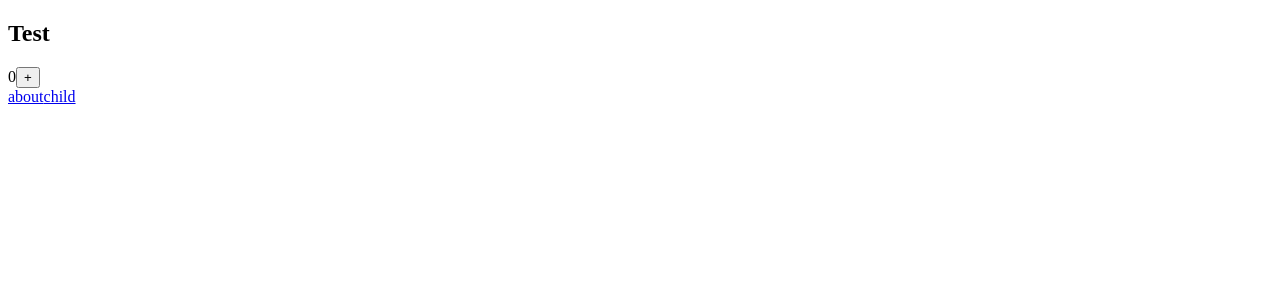
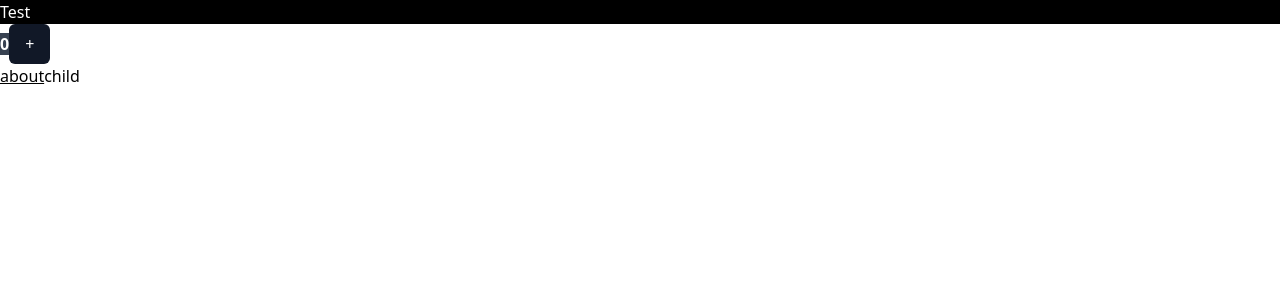
Before and after one commit to Loksli17/start-nest, a Nuxt app in the folder clientNuxtSSR/: page / in a window 1280 px wide. Shown: the top 300 px of the page. Built offline with nearby package versions, Linux system fonts and the light colour scheme.

Commit message:
tailwind in nuxt (npm i)

```diff
--- /dev/null
+++ b/clientNuxtSSR/app.vue
@@ -0,0 +1,11 @@
+<template>
+    <div>
+        <NuxtLayout>
+            <NuxtPage />
+        </NuxtLayout>
+    </div>
+</template>
+
+<script setup lang="ts">
+    import './assets/css/tailwind.css';
+</script>
--- /dev/null
+++ b/clientNuxtSSR/assets/css/tailwind.css
@@ -0,0 +1,3 @@
+@tailwind base;
+@tailwind components;
+@tailwind utilities;
--- a/clientNuxtSSR/components/Counter.vue
+++ b/clientNuxtSSR/components/Counter.vue
@@ -1,7 +1,7 @@
 <template>
     <div>
-        <span>{{ counter }}</span>
-        <button @click="incrCounter">+</button>
+        <span class=" bg-gray-700 text-white font-bold" >{{ counter }}</span>
+        <button class=" px-4 py-2 bg-gray-900 text-white rounded-md" @click="incrCounter">+</button>
     </div>
 </template>
 
@@ -10,5 +10,7 @@
 
     const counter = ref(0);
 
-    const incrCounter = () => counter.value++;
+    const incrCounter = () => {
+        counter.value++
+    };
 </script>
--- a/clientNuxtSSR/nuxt.config.ts
+++ b/clientNuxtSSR/nuxt.config.ts
@@ -2,5 +2,16 @@ import { defineNuxtConfig } from 'nuxt3'
 
 // https://v3.nuxtjs.org/docs/directory-structure/nuxt.config
 export default defineNuxtConfig({
-    ssr: true
+    ssr: true,
+    css: ["~/assets/css/tailwind.css"],
+    build: {
+        postcss: {
+            postcssOptions: {
+                plugins: {
+                    tailwindcss: {},
+                    autoprefixer: {}
+                }
+            }
+        }
+    }
 })
--- a/clientNuxtSSR/package.json
+++ b/clientNuxtSSR/package.json
@@ -6,6 +6,9 @@
     "start": "node .output/server/index.mjs"
   },
   "devDependencies": {
-    "nuxt3": "latest"
+    "autoprefixer": "^10.4.2",
+    "nuxt3": "latest",
+    "postcss": "^8.4.6",
+    "tailwindcss": "^3.0.22"
   }
 }
--- a/clientNuxtSSR/pages/index.vue
+++ b/clientNuxtSSR/pages/index.vue
@@ -1,9 +1,10 @@
 <template>
     <div>
-        <h2>Test</h2>
+        <h1 class="font-medium bg-black text-white">Test</h1>
+
         <Counter />
 
-        <nuxt-link to="/about">about</nuxt-link>
+        <nuxt-link class="underline hover:first-letter:font-medium" to="/about">about</nuxt-link>
         <nuxt-link to="/parent/child">child</nuxt-link>
     </div>
 </template>
--- /dev/null
+++ b/clientNuxtSSR/tailwind.config.js
@@ -0,0 +1,14 @@
+module.exports = {
+    mode: "jit",
+    content: [
+        "./components/**/*.{vue,js}",
+        "./layouts/**/*.vue",
+        "./pages/**/*.vue",
+        "./plugins/**/*.{js,ts}",
+        "./nuxt.config.{js,ts}"
+    ],
+    theme: {
+        extend: {},
+    },
+    plugins: [],
+}
```
Also changed, not shown: 1 other file (tests, documents, lock files or other folders).
